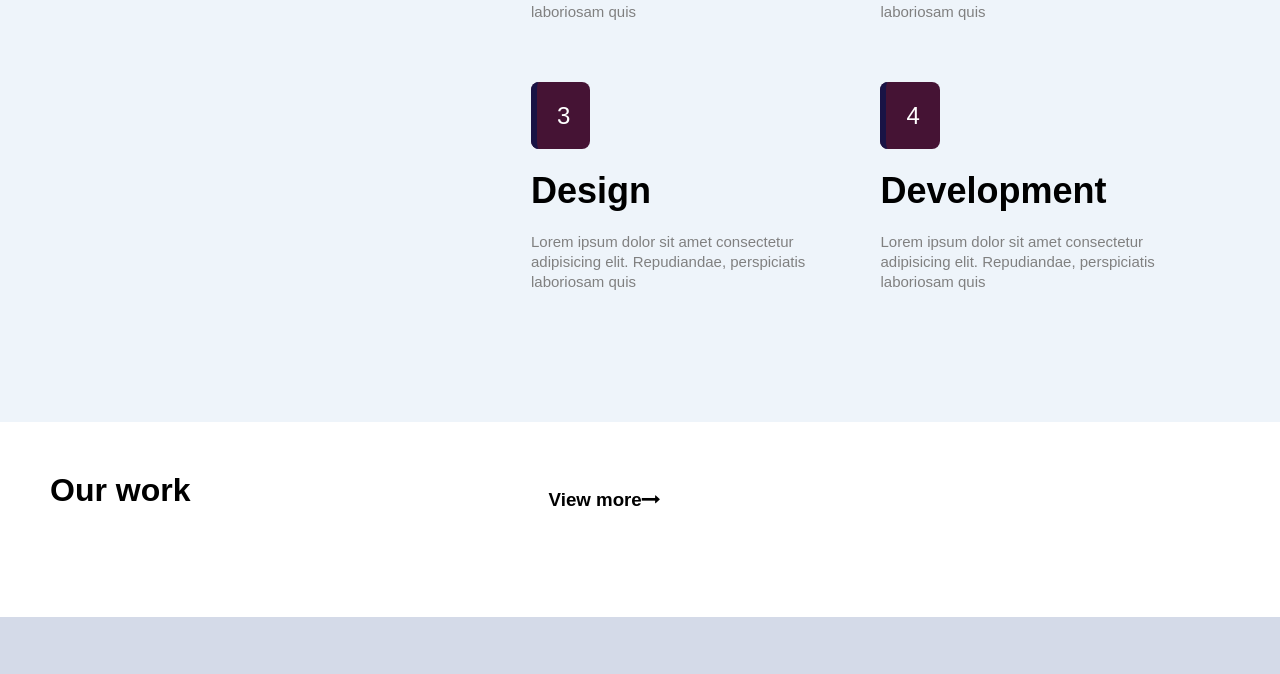
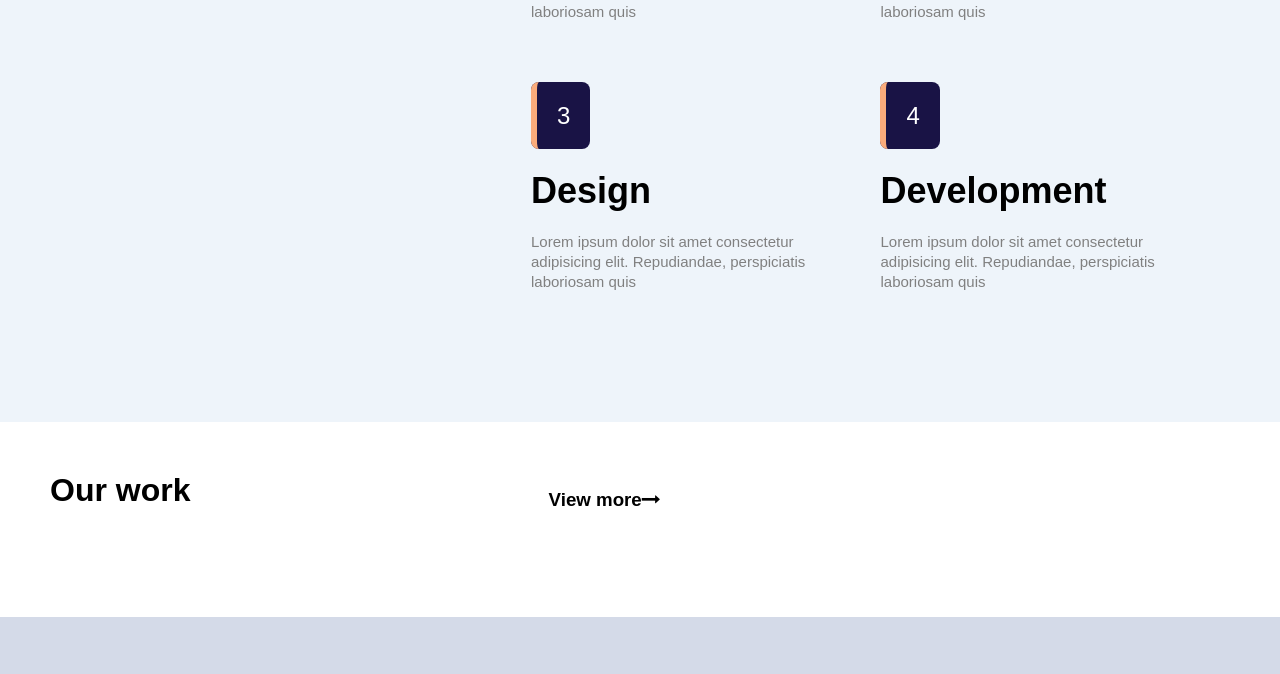
Before and after one commit to moha2k/finswet, a plain HTML site: page index.html in a window 1280 px wide. Shown: the part 821-1495 px from the top of the page. Drawn offline with Linux system fonts and the light colour scheme.

Commit message:
Update unite.css

```diff
--- a/unite.css
+++ b/unite.css
@@ -6,8 +6,8 @@ body{
     font-family: sans-serif;
 }
 :root{
-    --primary-color:rgb(69, 19, 52);
-    --secondry-color: rgb(25, 19, 69);
+    --primary-color:rgb(25, 19, 69);
+    --secondry-color: rgb(251, 172, 123);
 
 
 }
```
